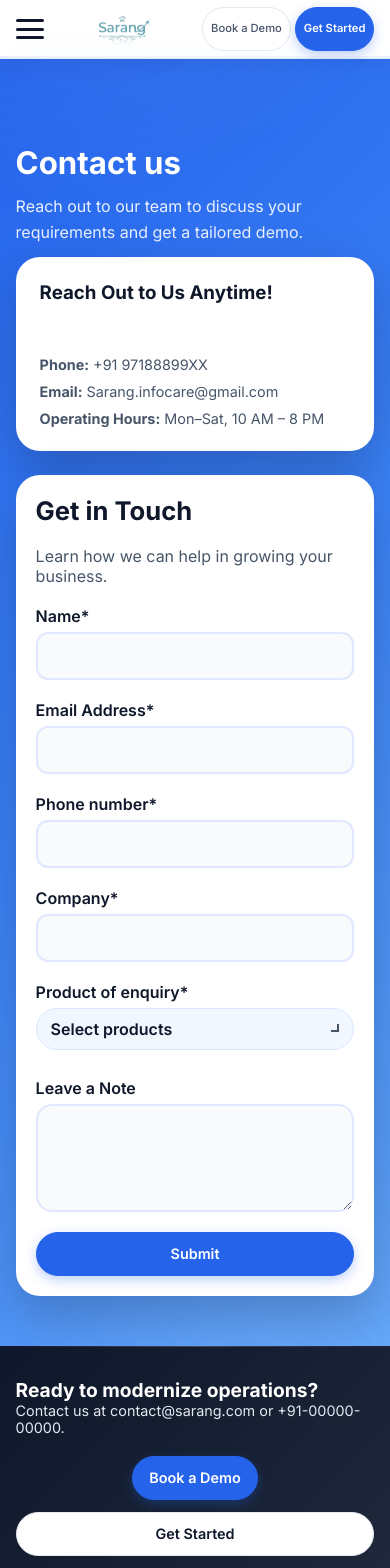
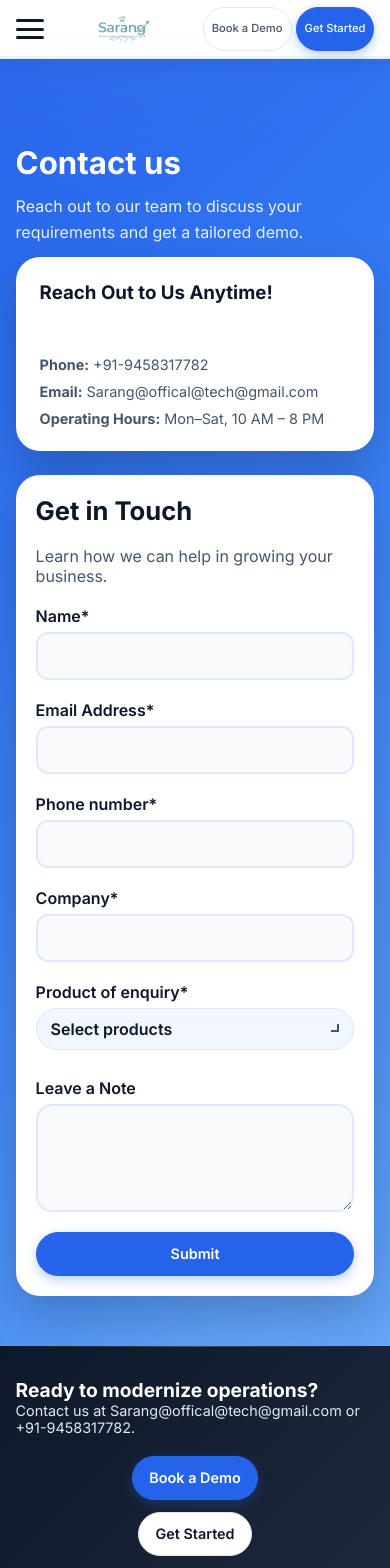
Before and after one commit to aasthamiittal/Sarang-Website, a React (Vite) app: page /contact in a window 390 px wide. Shown: the top 1568 px of the page. Built offline with nearby package versions, Linux system fonts and the light colour scheme.

Commit message:
UI changes

```diff
--- a/src/components/Layout.jsx
+++ b/src/components/Layout.jsx
@@ -26,6 +26,20 @@ export default function Layout() {
       document.body.style.overflow = "";
     };
   }, [mobileMenuOpen]);
+
+  useEffect(() => {
+    if (location.hash) {
+      const id = location.hash.slice(1);
+      const el = document.getElementById(id);
+      if (el) {
+        setTimeout(() => el.scrollIntoView({ behavior: "smooth", block: "start" }), 50);
+      } else {
+        window.scrollTo(0, 0);
+      }
+    } else {
+      window.scrollTo(0, 0);
+    }
+  }, [location.pathname, location.hash]);
 
   const closeMobileMenu = () => setMobileMenuOpen(false);
 
@@ -96,14 +110,11 @@ export default function Layout() {
                 Book a Demo
               </Link>
             </motion.div>
-            <motion.button
-              className="primary-button"
-              whileHover={{ scale: 1.05 }}
-              whileTap={{ scale: 0.95 }}
-              onClick={closeMobileMenu}
-            >
-              Get Started
-            </motion.button>
+            <motion.div whileHover={{ scale: 1.05 }} whileTap={{ scale: 0.95 }}>
+              <Link className="primary-button button-link" to="/#products-services" onClick={closeMobileMenu}>
+                Get Started
+              </Link>
+            </motion.div>
           </div>
         </nav>
       </motion.header>
@@ -129,7 +140,7 @@ export default function Layout() {
       >
         <div>
           <h3>Ready to modernize operations?</h3>
-          <p>Contact us at contact@sarang.com or +91-00000-00000.</p>
+          <p>Contact us at Sarang@offical@tech@gmail.com or +91-9458317782.</p>
         </div>
         <div className="footer-actions">
           <motion.div
@@ -140,13 +151,11 @@ export default function Layout() {
               Book a Demo
             </Link>
           </motion.div>
-          <motion.button
-            className="ghost-button"
-            whileHover={{ scale: 1.05 }}
-            whileTap={{ scale: 0.95 }}
-          >
-            Get Started
-          </motion.button>
+          <motion.div whileHover={{ scale: 1.05 }} whileTap={{ scale: 0.95 }}>
+            <Link className="ghost-button button-link" to="/#products-services">
+              Get Started
+            </Link>
+          </motion.div>
         </div>
       </motion.footer>
     </div>
--- a/src/index.css
+++ b/src/index.css
@@ -228,6 +228,10 @@ ul {
   transform: scaleX(1);
 }
 
+.site-header .nav-actions .primary-button {
+  color: #ffffff;
+}
+
 /* Hamburger Menu */
 .hamburger {
   display: none;
@@ -335,6 +339,10 @@ ul {
     min-width: 0;
     padding: 6px 10px;
     font-size: 0.75rem;
+  }
+
+  .site-header .nav-actions .primary-button {
+    color: #ffffff;
   }
 }
 
@@ -1304,6 +1312,10 @@ ul {
     font-size: 0.7rem;
   }
 
+  .site-header .nav-actions .primary-button {
+    color: #ffffff;
+  }
+
   .hero {
     padding: 40px 4vw 60px;
   }
@@ -1389,6 +1401,10 @@ ul {
     font-size: 0.7rem;
   }
 
+  .site-header .nav-actions .primary-button {
+    color: #ffffff;
+  }
+
   .hero-card {
     padding: 20px;
   }
--- a/src/pages/BillingPortal.jsx
+++ b/src/pages/BillingPortal.jsx
@@ -154,13 +154,11 @@ export default function BillingPortal() {
                   Book a Demo
                 </Link>
               </motion.div>
-              <motion.button
-                className="secondary-button"
-                whileHover={{ scale: 1.05 }}
-                whileTap={{ scale: 0.95 }}
-              >
-                Get Started
-              </motion.button>
+              <motion.div whileHover={{ scale: 1.05 }} whileTap={{ scale: 0.95 }}>
+                <Link className="secondary-button button-link" to="/#products-services">
+                  Get Started
+                </Link>
+              </motion.div>
             </motion.div>
             <motion.div
               className="trust-row"
--- a/src/pages/Contact.jsx
+++ b/src/pages/Contact.jsx
@@ -156,8 +156,8 @@ export default function Contact() {
               <br/>
               <ul style={{fontSize:'0.9rem'}}>
                 {[
-                  { label: "Phone", value: "+91 97188899XX" },
-                  { label: "Email", value: "Sarang.infocare@gmail.com" },
+                  { label: "Phone", value: "+91-9458317782" },
+                  { label: "Email", value: "Sarang@offical@tech@gmail.com" },
                   { label: "Operating Hours", value: "Mon–Sat, 10 AM – 8 PM" }
                 ].map((item, index) => (
                   <motion.li
--- a/src/pages/Dashboards.jsx
+++ b/src/pages/Dashboards.jsx
@@ -121,13 +121,11 @@ export default function Dashboards() {
                   Book a Demo
                 </Link>
               </motion.div>
-              <motion.button
-                className="secondary-button"
-                whileHover={{ scale: 1.05 }}
-                whileTap={{ scale: 0.95 }}
-              >
-                Get Started
-              </motion.button>
+              <motion.div whileHover={{ scale: 1.05 }} whileTap={{ scale: 0.95 }}>
+                <Link className="secondary-button button-link" to="/#products-services">
+                  Get Started
+                </Link>
+              </motion.div>
             </motion.div>
           </motion.div>
           <motion.div
--- a/src/pages/Home.jsx
+++ b/src/pages/Home.jsx
@@ -136,13 +136,11 @@ export default function Home() {
                   Book a Demo
                 </Link>
               </motion.div>
-              <motion.button
-                className="secondary-button"
-                whileHover={{ scale: 1.05 }}
-                whileTap={{ scale: 0.95 }}
-              >
-                Get Started
-              </motion.button>
+              <motion.div whileHover={{ scale: 1.05 }} whileTap={{ scale: 0.95 }}>
+                <Link className="secondary-button button-link" to="#products-services">
+                  Get Started
+                </Link>
+              </motion.div>
             </motion.div>
           </motion.div>
           <motion.div
@@ -223,7 +221,7 @@ export default function Home() {
         </div>
       </AnimatedSection>
 
-      <AnimatedSection className="section muted">
+      <AnimatedSection className="section muted" id="products-services">
         <div className="section-content">
           <motion.div className="section-header" variants={itemVariants}>
             <h2>Products &amp; Services</h2>
--- a/src/pages/Logistics.jsx
+++ b/src/pages/Logistics.jsx
@@ -63,13 +63,11 @@ export default function Logistics() {
                   Book a Demo
                 </Link>
               </motion.div>
-              <motion.button
-                className="secondary-button"
-                whileHover={{ scale: 1.05 }}
-                whileTap={{ scale: 0.95 }}
-              >
-                Get Started
-              </motion.button>
+              <motion.div whileHover={{ scale: 1.05 }} whileTap={{ scale: 0.95 }}>
+                <Link className="secondary-button button-link" to="/#products-services">
+                  Get Started
+                </Link>
+              </motion.div>
             </motion.div>
           </motion.div>
           <motion.div
--- a/src/pages/WebQrs.jsx
+++ b/src/pages/WebQrs.jsx
@@ -106,13 +106,11 @@ export default function WebQrs() {
                   Book a Demo
                 </Link>
               </motion.div>
-              <motion.button
-                className="secondary-button"
-                whileHover={{ scale: 1.05 }}
-                whileTap={{ scale: 0.95 }}
-              >
-                Get Started
-              </motion.button>
+              <motion.div whileHover={{ scale: 1.05 }} whileTap={{ scale: 0.95 }}>
+                <Link className="secondary-button button-link" to="/#products-services">
+                  Get Started
+                </Link>
+              </motion.div>
             </motion.div>
           </motion.div>
           <motion.div
--- a/src/pages/Websites.jsx
+++ b/src/pages/Websites.jsx
@@ -133,13 +133,11 @@ export default function Websites() {
                   Book a Demo
                 </Link>
               </motion.div>
-              <motion.button
-                className="secondary-button"
-                whileHover={{ scale: 1.05 }}
-                whileTap={{ scale: 0.95 }}
-              >
-                Get Started
-              </motion.button>
+              <motion.div whileHover={{ scale: 1.05 }} whileTap={{ scale: 0.95 }}>
+                <Link className="secondary-button button-link" to="/#products-services">
+                  Get Started
+                </Link>
+              </motion.div>
             </motion.div>
           </motion.div>
           <motion.div
```
